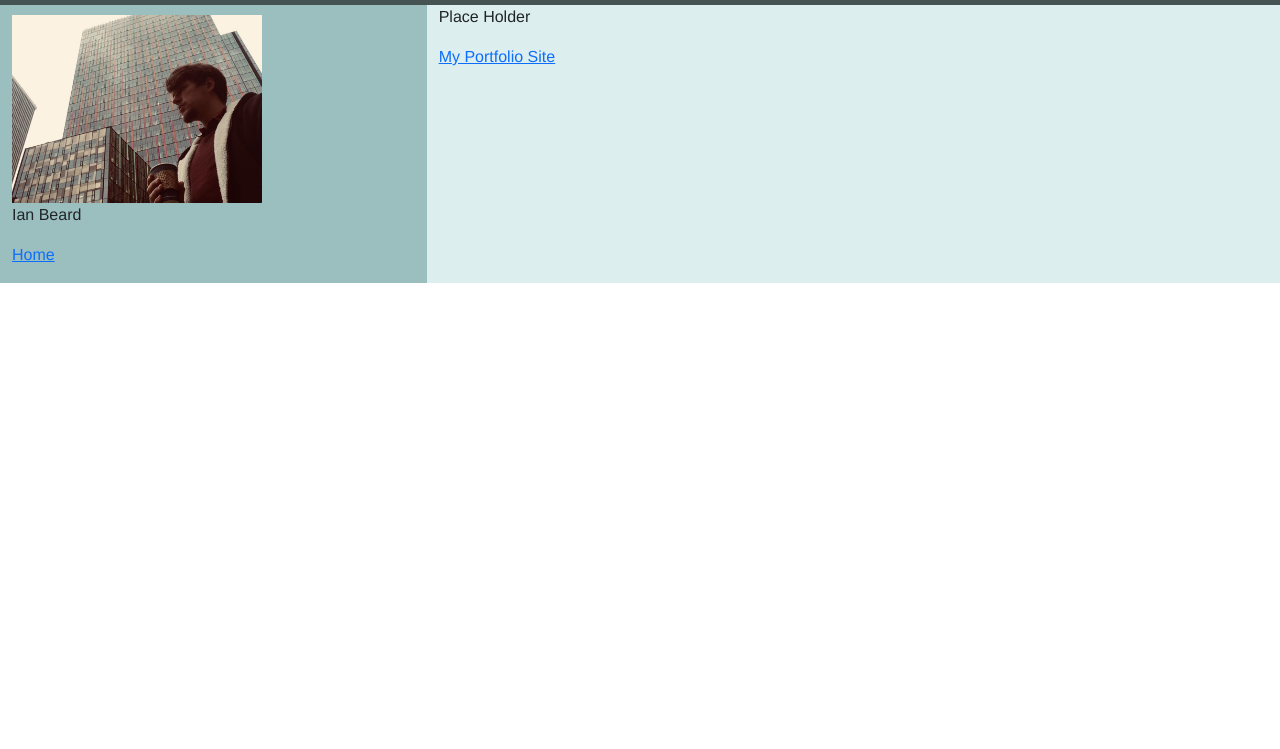
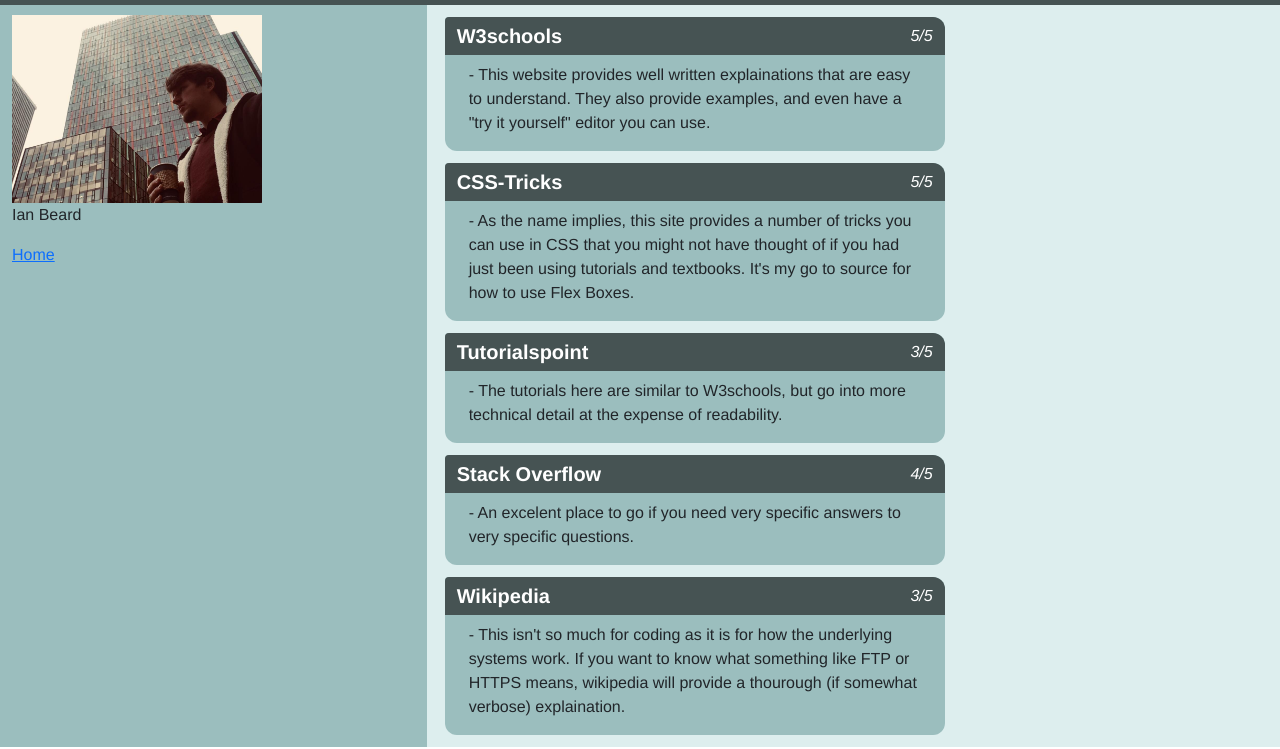
Before and after one commit to ianbeard0159/WebRoot, a plain HTML site: page html/resources.html in a window 1280 px wide. Shown: the part 51-800 px from the top of the page. Drawn offline with nearby package versions, Linux system fonts and the light colour scheme.

Commit message:
Added reviews to the resource page

```diff
--- a/css/main.css
+++ b/css/main.css
@@ -1,5 +1,7 @@
+
 body{
     font-family: Helvetica, sans-serif;
+    height: 500px;
 }
 #main-container{
     background-color:rgb(70, 83, 83);
@@ -11,6 +13,9 @@ body{
     background-color:rgb(155, 190, 190);
 }
 #column-b{
+    display: flex;
+    flex-flow: column nowrap;
+
     background-color:rgb(221, 238, 238);
 }
 #profile-pic{
@@ -21,3 +26,60 @@ body{
 #profile-name{
     clear: both;
 }
+
+/*  Resource Page  */
+.resource-container{
+    display: flex;
+    flex-direction: column;
+    flex-wrap: wrap;
+    justify-content: flex-start;
+    align-content: flex-start;
+
+    padding: 6px 0px;
+
+    background-color:rgb(221, 238, 238);
+}
+.resource-box{
+    display: flex;
+    flex-direction: column;
+
+    width: 500px;
+    height: min-content;
+    margin: 6px;
+
+    background-color:rgb(155, 190, 190);
+    border-radius: 4px 12px 12px 12px;
+}
+.resource-header{
+    display: flex;
+    align-items: center;
+    justify-content: space-between;
+
+    padding: 4px 12px;
+
+    background-color:rgb(70, 83, 83);
+    color: white;
+    border-radius: 4px 12px 0px 0px;
+}
+.resource-header a, .resource-header p{
+    font-size: 20px;
+    font-weight: bold;
+    text-decoration: none;
+
+    margin: 0px;
+
+    color: white;
+}
+.resource-header .score{
+    font-size: 16px;
+    font-weight: normal;
+    font-style: italic;
+}
+.resource-header a:hover{
+    text-shadow: 0 0 2px rgba(255, 255, 255, 0.747), 2px 2px 4px rgba(0, 0, 0, 0.747);
+}
+.resource-box .content{
+    margin-left: 24px;
+    margin-right: 24px;
+    margin-top: 8px;
+}
--- a/html/resources.html
+++ b/html/resources.html
@@ -29,8 +29,65 @@
                         <p><a href="../index.html">Home</a></p>
                 </div>
                 <div id="column-b" class="col-sm-8">
-                    <p class="content">Place Holder</p>
-                    <p><a href="https://www.ianbeard0159.com/php-portfolio">My Portfolio Site</a></p>
+                    <div class="resource-container">
+                        <div class="resource-box">
+                            <div class="resource-header">
+                                <p><a href="https://www.w3schools.com/">W3schools</a></p>
+                                <p class="score">5/5</p>
+                            </div>
+                            <p class="content">
+                                - This website provides well written explainations
+                                that are easy to understand. They also provide examples, and
+                                even have a "try it yourself" editor you can use.
+                            </p>
+                        </div>
+
+                        <div class="resource-box">
+                            <div class="resource-header">
+                                <p><a href="https://css-tricks.com/">CSS-Tricks</a></p>
+                                <p class="score">5/5</p>
+                            </div>
+                            <p class="content">
+                                 - As the name implies, this site provides a number
+                                of tricks you can use in CSS that you might not have thought of
+                                if you had just been using tutorials and textbooks. It's my go to source for how to use Flex Boxes.
+                            </p>
+                        </div>
+
+                        <div class="resource-box">
+                            <div class="resource-header">
+                                <p><a href="https://www.tutorialspoint.com/">Tutorialspoint</a></p>
+                                <p class="score">3/5</p>
+                            </div>
+                            <p class="content">
+                                - The tutorials here are similar to W3schools,
+                                but go into more technical detail at the expense of readability.
+                            </p>
+                        </div>
+
+                        <div class="resource-box">
+                            <div class="resource-header">
+                                <p><a href="https://stackoverflow.com/">Stack Overflow</a></p>
+                                <p class="score">4/5</p>
+                            </div>
+                            <p class="content">
+                                - An excelent place to go if you need very specific answers
+                                to very specific questions.
+                            </p>
+                        </div>
+                        <div class="resource-box">
+                            <div class="resource-header">
+                                <p><a href="https://en.wikipedia.org/wiki/Main_Page">Wikipedia</a></p>
+                                <p class="score">3/5</p>
+                            </div>
+                            <p class="content">
+                                - This isn't so much for coding as it is for how
+                                the underlying systems work. If you want to know what
+                                something like FTP or HTTPS means, wikipedia will provide
+                                a thourough (if somewhat verbose) explaination.
+                            </p></div>
+                        <div>
+                    </div>
                 </div>
             </div>
         </div>
```
